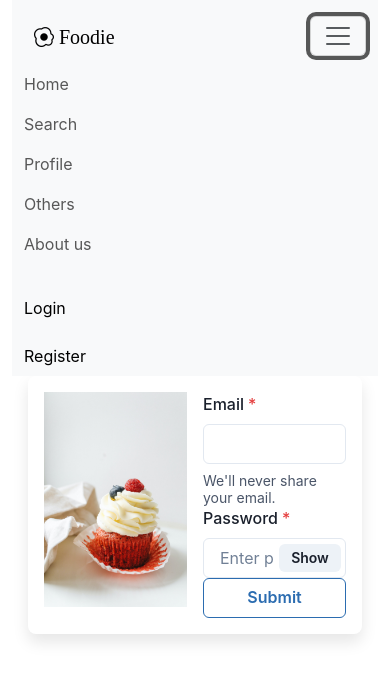
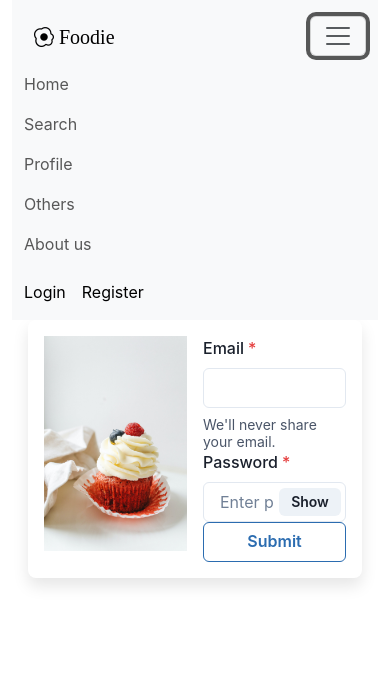
Before and after one commit to yuhan1212/foodie-react, a React (Create React App) app: page /login in a window 390 px wide. Both pictures are taken after a click on the button "Toggle navigation". Shown: the top 680 px of the page. Built offline with nearby package versions, Linux system fonts and the light colour scheme; no server answers.

Commit message:
login display hi username

```diff
--- a/src/components/Navbar/index.js
+++ b/src/components/Navbar/index.js
@@ -1,18 +1,39 @@
-import React from "react";
-import { NavLink } from "react-router-dom";
-import "./index.css";
-
+import { NavLink } from 'react-router-dom';
+import { useSelector, useDispatch } from 'react-redux';
+import './index.css';
+import { logout } from '../../reducers/user-reducer';
+import { logoutThunk } from '../../services/user-thunks';
 
 const Navbar = () => {
+    const currentUser = useSelector((state) => state.user);
+    console.log(currentUser);
+    const dispatch = useDispatch();
+
+    const handleLogout = () => {
+        dispatch(logoutThunk());
+        dispatch(logout());
+    };
+
     return (
         <nav className="navbar navbar-expand-lg bg-body-tertiary">
             <div className="container-fluid">
-                <NavLink to="/home" className="nav-link" activeclassname="active" style={{ fontSize: '24px', padding: '10px' }}>
-                    <span className="navbar-brand" href="#"><i className="bi bi-egg-fried"></i> Foodie</span>
+                <NavLink
+                    to="/home"
+                    className="nav-link"
+                    activeclassname="active"
+                    style={{ fontSize: '24px', padding: '10px' }}>
+                  <span className="navbar-brand" href="#">
+                    <i className="bi bi-egg-fried"></i> Foodie
+                  </span>
                 </NavLink>
 
-                <button className="navbar-toggler" type="button" data-bs-toggle="collapse"
-                        data-bs-target="#navbarText" aria-controls="navbarText" aria-expanded="false"
+                <button
+                    className="navbar-toggler"
+                    type="button"
+                    data-bs-toggle="collapse"
+                    data-bs-target="#navbarText"
+                    aria-controls="navbarText"
+                    aria-expanded="false"
                     aria-label="Toggle navigation">
                     <span className="navbar-toggler-icon"></span>
                 </button>
@@ -34,22 +55,32 @@ const Navbar = () => {
                         <NavLink to="/aboutus" className="nav-link" data-activeclassname="active">
                             About us
                         </NavLink>
-
                     </ul>
-                    <span className="navbar-text ms-3 me-3">
-                        <NavLink to="/login" className="nav-link" data-activeclassname="active">
+                    {currentUser._id == null ? (
+                        <div style={{ display: 'flex' }}>
+                            <span className="navbar-text me-3">
+                                <NavLink to="/login" className="nav-link" activeclassname="active">
                                     Login
                                 </NavLink>
                             </span>
                             <span className="navbar-text">
-                        <NavLink to="/register" className="nav-link" data-activeclassname="active">
+                                <NavLink to="/register" className="nav-link" activeclassname="active">
                                     Register
                                 </NavLink>
                             </span>
                         </div>
-
+                    ) : (
+                        <div>
+                            <span className="navbar-text me-3">Hi {currentUser.username}!</span>
+                            <button onClick={handleLogout} className="btn btn-outline-dark rounded-pill">
+                                Logout
+                            </button>
+                        </div>
+                    )}
+                </div>
             </div>
         </nav>
-    )
-}
+    );
+};
+
 export default Navbar;
--- a/src/components/StatusCards/LoggedIn/index.js
+++ b/src/components/StatusCards/LoggedIn/index.js
@@ -8,6 +8,7 @@ import {logoutThunk} from "../../../services/user-thunks";
 const LoggedIn = () => {
     const user = useSelector(state => state.user);
     const dispatch = useDispatch();
+
     const handleLogout = () => {
         dispatch(logoutThunk());
         dispatch(logout());
```
Lines whose indentation alone changed are shown as unchanged.
